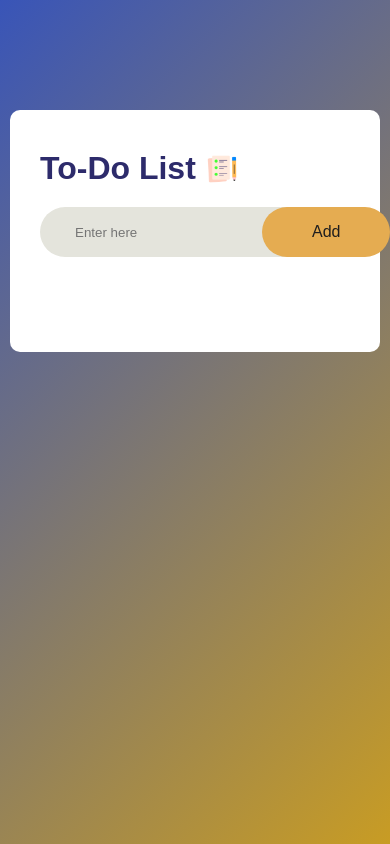
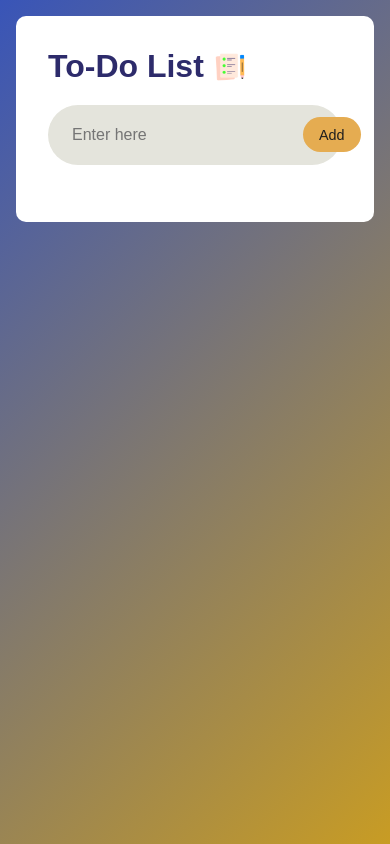
Before and after one commit to hudasudi/To-Do-List, a plain HTML site: page index.html in a window 390 px wide. Drawn offline with Linux system fonts and the light colour scheme.

Commit message:
responsive for mobile

```diff
--- a/styleAppList.css
+++ b/styleAppList.css
@@ -6,16 +6,16 @@
 }
 .container{
   width: 100%;
-  min-height: 100vh;
+  height: 100vh;
   background: linear-gradient(135deg, rgba(21, 54, 171, 0.849), rgb(200, 156, 36));
-  padding: 10px;
+  padding: clamp(1rem,1rem,1rem);
 }
 .to-do{
   width: 100%;
   max-width: 540px;
-  margin: 100px auto 20px;
+  margin: 0 auto;
   background: #fff;
- padding: 40px 30px 70px;
+ padding: clamp(1rem,3rem,2rem);
  border-radius: 10px;
 
 }
@@ -34,11 +34,11 @@ margin-bottom: 20px;
 .row{
 display: flex;
 align-items: center;
-justify-content: space-between;
+padding: 0.5rem;
 background-color: rgb(228, 228, 220);
-padding-left: 25px;
 border-radius: 30px;
 margin-bottom: 25px;
+gap: 0.5rem;
 }
 
 input{
@@ -46,18 +46,20 @@ flex: 1;
 border: 0;
 outline: 0;
 background: transparent;
-padding: 10px;
+padding: 0.8rem 1rem;
+  font-size: 1rem;
 }
 
 button{
   border: 0;
   outline: 0;
-  padding: 16px 50px;
+  padding: clamp(0.6rem, 2vw, 0.8rem) clamp(1rem, 4vw, 1.5rem);
   color: #1f1e1e;
   background: rgb(229, 172, 81);
   border-radius: 40px;
-  font-size: 16px;
+   font-size: clamp(0.9rem, 2.5vw, 1rem);
   cursor: pointer;
+  white-space: nowrap;
 }
 
 ul li{
```
